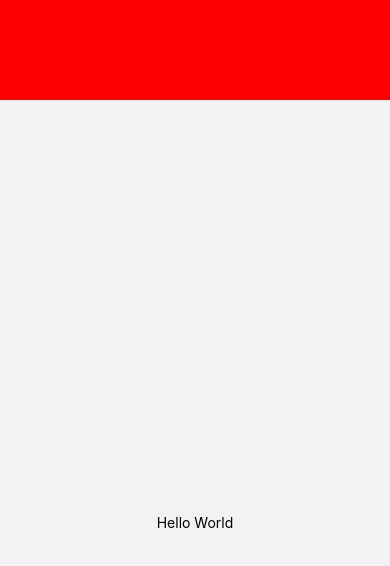
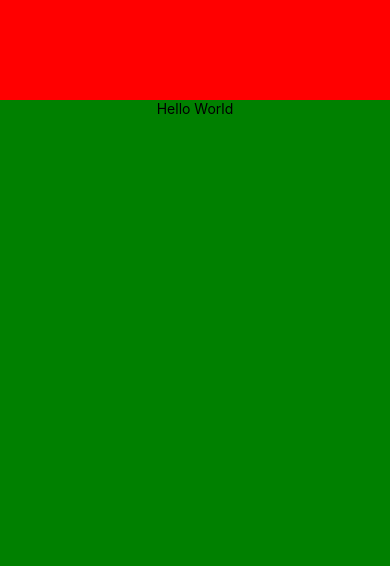
Before and after one commit to purplevarun/deprecated-budget-tracker-app, a React Native app: screen /Home in a window 390 px wide. Shown: the top 566 px of the page. Built offline with nearby package versions, Linux system fonts and the light colour scheme.

Commit message:
Using LongView for HomeScreen instead of View

```diff
--- a/screens/home/HomeScreen.tsx
+++ b/screens/home/HomeScreen.tsx
@@ -1,17 +1,17 @@
-import { Button, Text, View } from "react-native";
+import { Text } from "react-native";
+import LongView from "../../components/longview/LongView";
 
 const HomeScreen = () => {
 	return (
-		<View
+		<LongView
 			style={{
-				display: "flex",
-				height: "100%",
 				alignItems: "center",
-				justifyContent: "center",
+				backgroundColor: "green",
+				minHeight: 1500,
 			}}
 		>
 			<Text>Hello World</Text>
-		</View>
+		</LongView>
 	);
 };
 export default HomeScreen;
```
